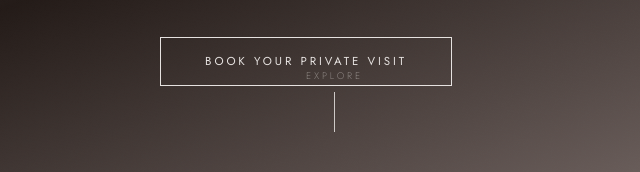
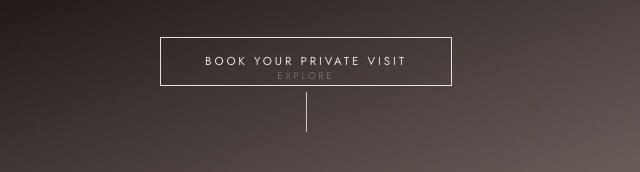
Before and after one commit to GertensMarketing/GertensGallery, a plain HTML site: page index.html in a window 1280 px wide. Shown: the part 628-800 px from the top of the page, 334-974 px from the left. Drawn offline with nearby package versions, Linux system fonts and the light colour scheme; no server answers; a script that the page names is missing.

Commit message:
Update index.html

```diff
--- a/index.html
+++ b/index.html
@@ -178,7 +178,7 @@
     .hero-headline { font-family: var(--font-display); font-weight: 300; font-size: clamp(1.1rem,2.5vw,1.6rem); color: var(--color-bg); opacity: 0; animation: fadeUp 1s 1.1s forwards; line-height: 1.6; max-width: 600px; margin: 0 auto 2.5rem; }
     .hero-cta { display: inline-block; padding: 14px 44px; border: 1px solid var(--color-bg); font-family: var(--font-body); font-weight: 400; font-size: 0.72rem; letter-spacing: 0.25em; text-transform: uppercase; color: var(--color-bg); transition: background 0.4s, color 0.4s; opacity: 0; animation: fadeUp 1s 1.3s forwards; }
     .hero-cta:hover { background: var(--color-bg); color: var(--color-main); }
-    .hero-scroll-hint { position: absolute; bottom: 2.5rem; left: 50%; transform: translateX(-50%); z-index: 3; display: flex; flex-direction: column; align-items: center; gap: 8px; opacity: 0; animation: fadeUp 1s 2s forwards; }
+    .hero-scroll-hint { position: absolute; bottom: 2.5rem; left: 0; right: 0; width: 100%; z-index: 3; display: flex; flex-direction: column; align-items: center; justify-content: center; gap: 8px; opacity: 0; animation: fadeUp 1s 2s forwards; }
     .hero-scroll-hint span { font-size: 0.6rem; letter-spacing: 0.3em; text-transform: uppercase; color: rgba(230, 226, 224,0.45); }
     .scroll-line { width: 1px; height: 40px; background: var(--color-bg); animation: scrollPulse 2s ease-in-out infinite; }
     @keyframes fadeUp { from { opacity:0; transform:translateY(24px); } to { opacity:1; transform:translateY(0); } }
```
